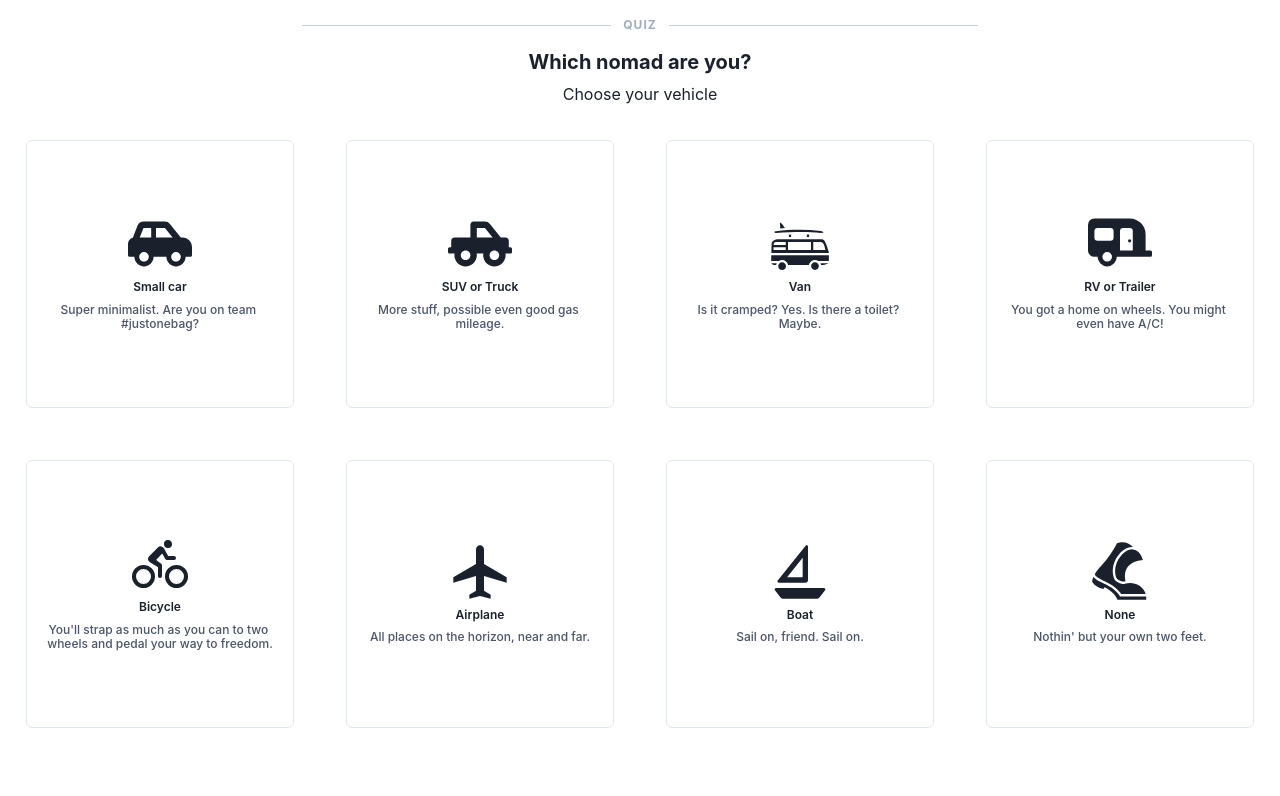
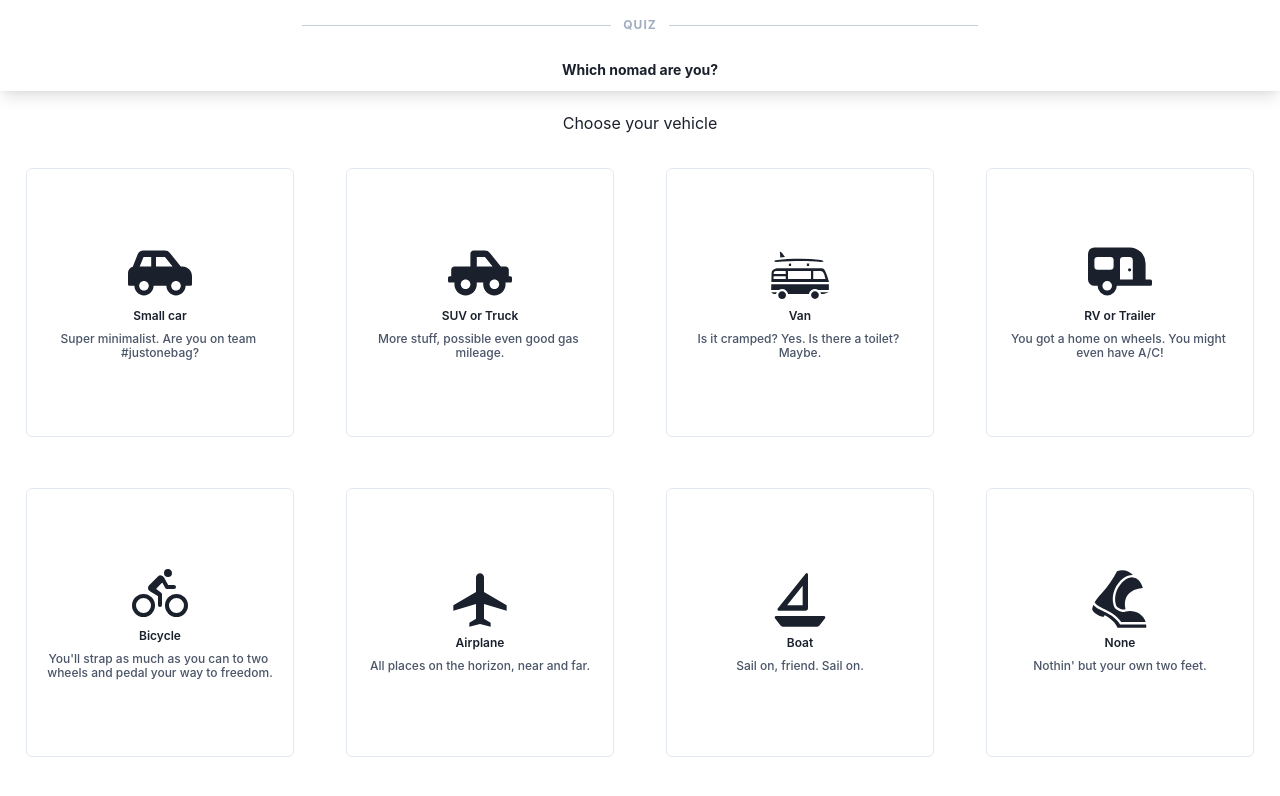
Before and after one commit to benjaminbergstein/nomad-questionaire, a React (Create React App) app: page / in a window 1280 px wide. Shown: the top 796 px of the page. Built offline with nearby package versions, Linux system fonts and the light colour scheme.

Commit message:
Fix header.

```diff
--- a/src/Question.tsx
+++ b/src/Question.tsx
@@ -35,6 +35,19 @@ export default function Question({
           {question.title}
         </Text>
       </Box>
+      <Box position="relative">
+        {isSummary && (
+          <Box
+            zIndex={5}
+            position="absolute"
+            right="0px"
+            top="0px"
+            height="200px"
+            background="linear-gradient(to right, transparent, white);"
+            pointerEvents="none"
+            width="25vw"
+          />
+        )}
         <Box width="100%" overflow={isSummary ? "auto" : "visible"}>
           <Flex flexWrap={isSummary ? "nowrap" : "wrap"}>
             {Object.entries(question.options).map(
@@ -94,7 +107,9 @@ export default function Question({
                 </Button>
               )
             )}
+            <Box flexShrink={0} width="25vw" />
           </Flex>
+        </Box>
       </Box>
     </>
   );
--- a/src/Questionaire.tsx
+++ b/src/Questionaire.tsx
@@ -8,6 +8,7 @@ import { Selections } from "./types";
 import { useLocalStorageItem } from "./storage";
 import Results from "./Results";
 import { BiReset } from "react-icons/bi";
+import QuizDivider from "./QuizDivider";
 
 export default function Questionaire({ questionaire }) {
   const [currentQuestionaire, setQuestionaire] = useLocalStorageItem(
@@ -52,33 +53,29 @@ export default function Questionaire({ questionaire }) {
 
   return (
     <>
-      <Flex alignItems="center" my={4} maxWidth="700px" mx="auto">
-        <Box flex={1} px={3}>
-          <Divider borderColor="gray.400" />
-        </Box>
-        <Box>
-          <Text
-            color="gray.400"
-            fontSize="xs"
-            fontWeight={700}
-            style={{ textTransform: "uppercase", letterSpacing: "1px" }}
+      {!isComplete && (
+        <>
+          <QuizDivider />
+          <Box
+            zIndex={1}
+            position="sticky"
+            top="0px"
+            bg="white"
+            pt={3}
+            pb={3}
+            boxShadow="lg"
+            mb={3}
           >
-            Quiz
-          </Text>
-        </Box>
-        <Box px={3} flex={1}>
-          <Divider borderColor="gray.400" />
-        </Box>
-      </Flex>
-      <Heading size="md" textAlign="center">
-        {title}
-      </Heading>
-      {!isComplete && (
-        <Question
-          answer={selections[questions[questionNumber].slug]}
-          nextQuestion={nextQuestion}
-          question={questions[questionNumber]}
-        />
+            <Heading size="xs" textAlign="center">
+              {Questionaires[questionaire].title}
+            </Heading>
+          </Box>
+          <Question
+            answer={selections[questions[questionNumber].slug]}
+            nextQuestion={nextQuestion}
+            question={questions[questionNumber]}
+          />
+        </>
       )}
       {isComplete && (
         <>
--- /dev/null
+++ b/src/QuizDivider.tsx
@@ -0,0 +1,25 @@
+import React from "react";
+import { Flex, Divider, Text, Box } from "@chakra-ui/react";
+
+export default function QuizDivider() {
+  return (
+    <Flex alignItems="center" my={4} maxWidth="700px" mx="auto">
+      <Box flex={1} px={3}>
+        <Divider borderColor="gray.400" />
+      </Box>
+      <Box>
+        <Text
+          color="gray.400"
+          fontSize="xs"
+          fontWeight={700}
+          style={{ textTransform: "uppercase", letterSpacing: "1px" }}
+        >
+          Quiz
+        </Text>
+      </Box>
+      <Box px={3} flex={1}>
+        <Divider borderColor="gray.400" />
+      </Box>
+    </Flex>
+  );
+}
--- a/src/Results.tsx
+++ b/src/Results.tsx
@@ -1,9 +1,10 @@
-import React, { useEffect } from "react";
+import React, { useEffect, useRef } from "react";
 import { Heading, Box } from "@chakra-ui/react";
 import Question from "./Question";
-
+import Questionaires from "./lib/questions";
 import { Selections, AnswerType } from "./types";
 import { useLocalStorageItem } from "./storage";
+import QuizDivider from "./QuizDivider";
 
 type CharacterStats = Record<string, number>;
 
@@ -37,6 +38,7 @@ const calculate = (dimensions, selections: Selections): CharacterStats => {
 };
 
 export default function Results({ nextQuestion, questionaire, dimensions }) {
+  const headingRef = useRef<HTMLDivElement>(null);
   const [currentQuestionaire] = useLocalStorageItem("questionaire", "who");
   const isCurrentQuestionaire = currentQuestionaire === questionaire;
   const [selections] = useLocalStorageItem(
@@ -58,11 +60,41 @@ export default function Results({ nextQuestion, questionaire, dimensions }) {
     window.history.pushState({}, "yes", `/${questionaire}/${character}`);
   }, [isCurrentQuestionaire]);
 
+  useEffect(() => {
+    const listener = () => {
+      if (!headingRef.current) return;
+      console.log(headingRef.current);
+    };
+
+    window.addEventListener("scroll", listener);
+
+    return () => {
+      window.removeEventListener("scroll", listener);
+    };
+  });
+
   return (
-    <Box pt={3}>
-      <Heading textAlign="center" size="sm">
-        You got "{dimensions[character].title}"!
-      </Heading>
+    <Box>
+      <QuizDivider />
+      <Box
+        zIndex={1}
+        position="sticky"
+        top="0px"
+        bg="white"
+        pt={3}
+        pb={3}
+        boxShadow="lg"
+        mb={3}
+      >
+        <Heading size="xs" textAlign="center">
+          {Questionaires[questionaire].title}
+        </Heading>
+
+        <Heading pt={3} textAlign="center" size="sm">
+          You got "{dimensions[character].title}"!
+        </Heading>
+      </Box>
+
       {Object.values(selections).map(({ answer, ...question }, idx) => (
         <Question
           view="summary"
```
Lines whose indentation alone changed are shown as unchanged.
